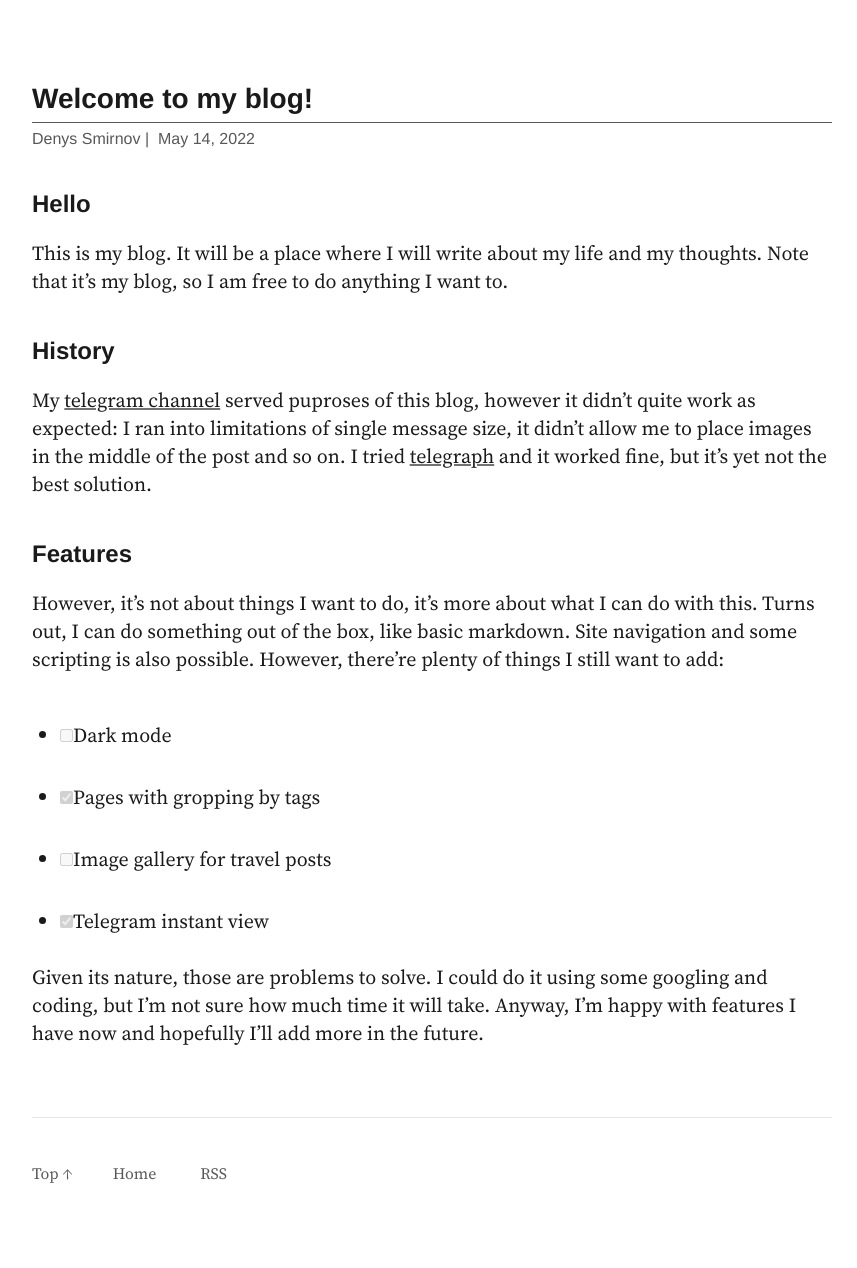
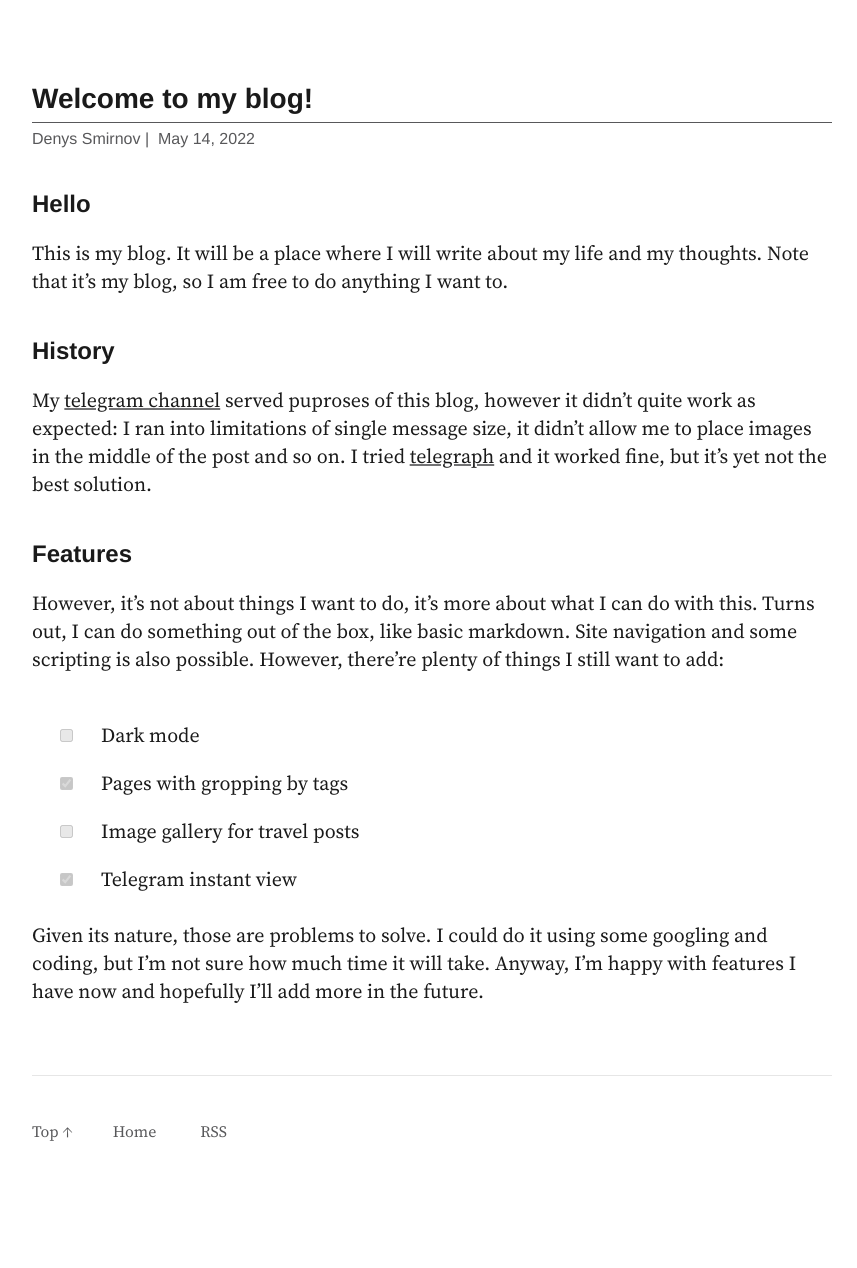
Before and after one commit to dendi239/dendi239.github.io, a Jekyll site: the page built from _posts/2022-05-14-hello-world.markdown, in a window 1280 px wide. Shown: the whole page, without its empty margins (208-1065 px from the left). Built offline with Jekyll 4.4.1, drawn with Linux system fonts in a browser that asks for light colours; some web fonts are replaced; after the commit the page ends 1226 px from its top, so only the background shows below that.

Commit message:
update styles for task list

```diff
--- a/css/main.scss
+++ b/css/main.scss
@@ -245,6 +245,20 @@ h2 + p, h3 + p {
 ul, ol {
   list-style-position: outside;
   padding-left: var(--line-height);
+}
+
+ul.task-list, ol.task-list {
+  list-style-type: none;
+}
+
+li.task-list-item {
+  margin: 0px;
+}
+
+input.task-list-item-checkbox {
+  margin-right: var(--line-height);
+  font-weight: bolder;
+  filter: invert(10%);
 }
 
 li + li, ul li ul, ul li ul li {
```
